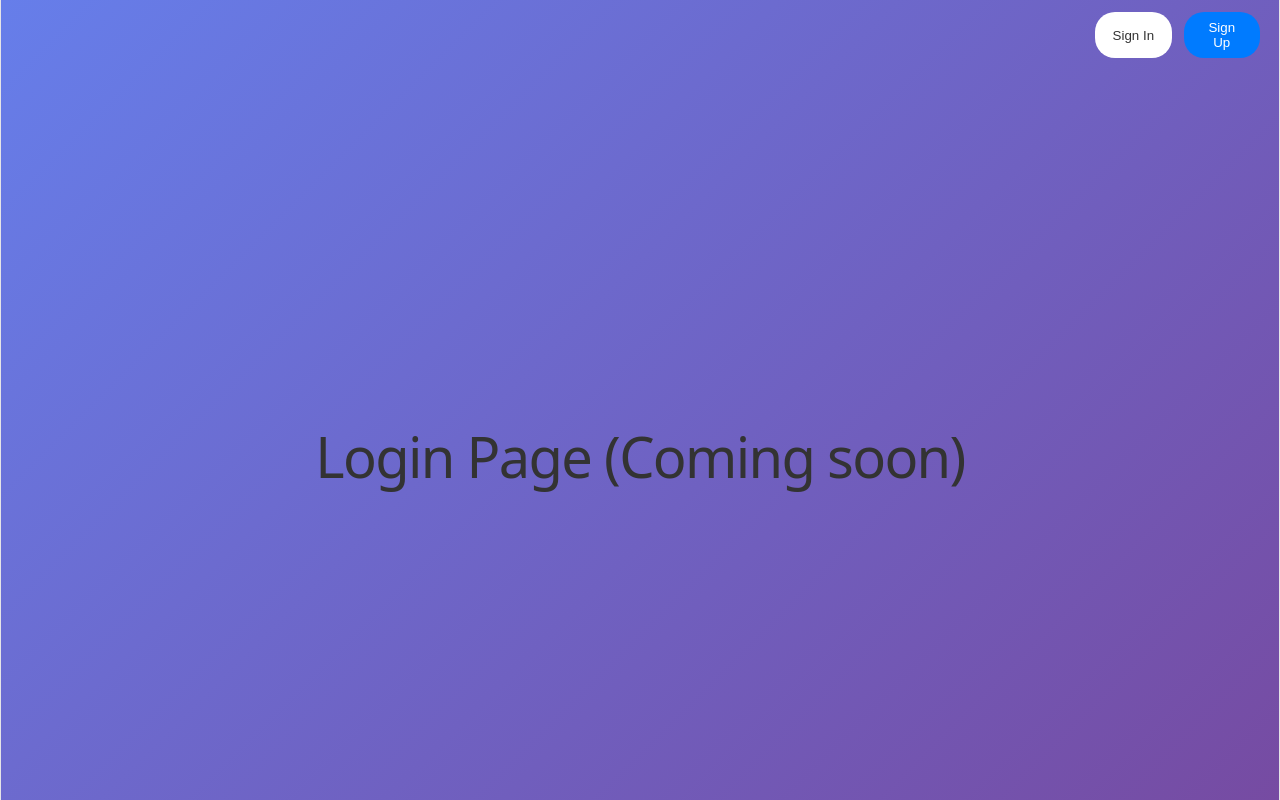
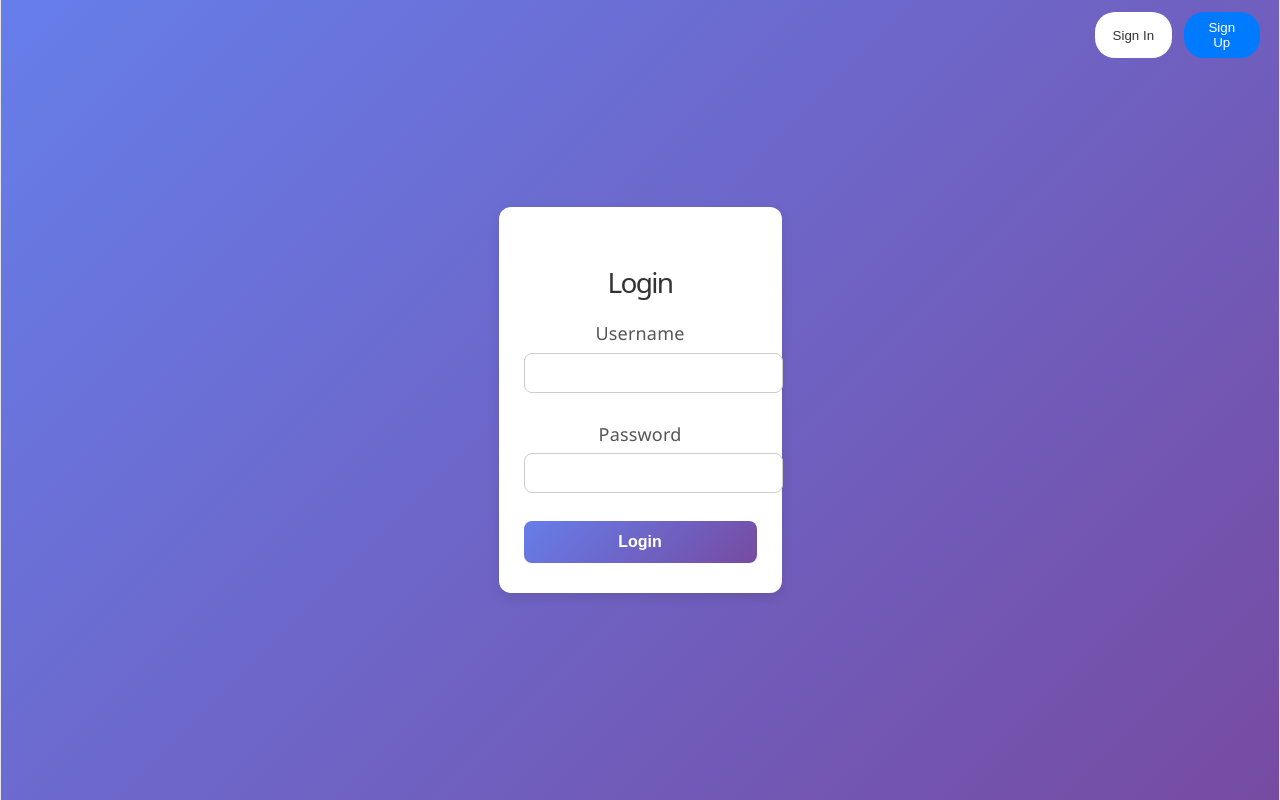
Before and after one commit to jlmp3mp44/Travel_Explorer_front, a React app: page /login in a window 1280 px wide. Built offline with nearby package versions, Linux system fonts and the light colour scheme; the HTML template or start-up script is replaced by a standard one.

Commit message:
add sign in

```diff
--- a/src/App.jsx
+++ b/src/App.jsx
@@ -1,4 +1,6 @@
 import { BrowserRouter as Router, Routes, Route } from "react-router-dom";
+import { AuthProvider } from "./context/AuthContext";
+
 import Navbar from "./components/NavBar.jsx";
 import Home from "./pages/Home";
 import Trip from "./pages/Trip";
@@ -9,8 +11,9 @@ import Login from "./pages/Login";
 
 function App() {
   return (
+    <AuthProvider>
       <Router>
-      <Navbar /> {/* Navbar на всіх сторінках */}
+        <Navbar />
 
         <Routes>
           <Route path="/" element={<Home />} />
@@ -21,6 +24,7 @@ function App() {
           <Route path="/login" element={<Login />} />
         </Routes>
       </Router>
+    </AuthProvider>
   );
 }
 
--- /dev/null
+++ b/src/components/Login.css
@@ -0,0 +1,89 @@
+.login-container {
+  max-width: 400px;
+  margin: 60px auto;
+  padding: 30px 25px;
+  background-color: #ffffff;
+  border-radius: 12px;
+  box-shadow: 0 4px 12px rgba(0, 0, 0, 0.1);
+  font-family: 'Segoe UI', Tahoma, Geneva, Verdana, sans-serif;
+}
+
+.login-container h1 {
+  text-align: center;
+  margin-bottom: 25px;
+  font-size: 28px;
+  color: #333333;
+}
+
+.form-group {
+  margin-bottom: 18px;
+  display: flex;
+  flex-direction: column;
+}
+
+.form-group label {
+  margin-bottom: 6px;
+  font-weight: 500;
+  color: #555555;
+}
+
+.form-group input {
+  padding: 10px 12px;
+  border: 1px solid #cccccc;
+  border-radius: 8px;
+  font-size: 16px;
+  transition: border-color 0.2s;
+}
+
+.form-group input:focus {
+  border-color: #007bff;
+  outline: none;
+}
+
+button[type="submit"] {
+  width: 100%;
+  padding: 12px;
+  background-color: #007bff;
+  color: #ffffff;
+  font-size: 16px;
+  font-weight: 600;
+  border: none;
+  border-radius: 8px;
+  cursor: pointer;
+  transition: background-color 0.2s;
+}
+
+button[type="submit"]:hover {
+  background-color: #0056b3;
+}
+
+button[type="submit"]:disabled {
+  background-color: #9ec5fe;
+  cursor: not-allowed;
+}
+
+.error {
+  color: #d93025;
+  margin-top: 10px;
+  font-size: 14px;
+  text-align: center;
+}
+
+.success {
+  color: #0f9d58;
+  margin-top: 10px;
+  font-size: 14px;
+  text-align: center;
+}
+
+/* Responsive */
+@media (max-width: 500px) {
+  .login-container {
+    margin: 30px 15px;
+    padding: 20px 15px;
+  }
+
+  .login-container h1 {
+    font-size: 24px;
+  }
+}
--- a/src/components/NavBar.css
+++ b/src/components/NavBar.css
@@ -46,3 +46,22 @@
 .sign-up-btn:hover {
   background: #0056b3;
 }
+.username {
+  font-weight: 600;
+  color: #333;
+  align-self: center;
+}
+
+.logout-btn {
+  padding: 8px 16px;
+  border-radius: 20px;
+  border: none;
+  cursor: pointer;
+  background: #dc3545;
+  color: white;
+  font-weight: 500;
+}
+
+.logout-btn:hover {
+  background: #b02a37;
+}
--- a/src/components/NavBar.jsx
+++ b/src/components/NavBar.jsx
@@ -1,25 +1,36 @@
 import { useNavigate } from "react-router-dom";
+import { useAuth } from "../context/AuthContext";
 import "../components/Navbar.css";
 
 function Navbar() {
   const navigate = useNavigate();
+  const { username, loading, logout } = useAuth();
+
+  const handleLogout = () => {
+    logout();
+    navigate("/");
+  };
 
   return (
     <div className="navbar">
       <div className="nav-right">
-        <button
-          className="sign-in-btn"
-          onClick={() => navigate("/login")}
-        >
-          Sign In
-        </button>
-
-        <button
-          className="sign-up-btn"
-          onClick={() => navigate("/register")}
-        >
-          Sign Up
-        </button>
+        {loading ? null : username ? (
+          <>
+            <span className="username">{username}</span>
+            <button className="logout-btn" onClick={handleLogout}>
+              Sign Out
+            </button>
+          </>
+        ) : (
+          <>
+            <button className="sign-in-btn" onClick={() => navigate("/login")}>
+              Sign In
+            </button>
+            <button className="sign-up-btn" onClick={() => navigate("/register")}>
+              Sign Up
+            </button>
+          </>
+        )}
       </div>
     </div>
   );
--- /dev/null
+++ b/src/context/AuthContext.jsx
@@ -0,0 +1,63 @@
+import { createContext, useContext, useState, useEffect } from "react";
+
+const AuthContext = createContext();
+
+export const AuthProvider = ({ children }) => {
+  const [username, setUsername] = useState(null);
+  const [loading, setLoading] = useState(true);
+  const [token, setToken] = useState(localStorage.getItem("jwtToken") || null);
+
+  // Автоматично перевіряємо токен при завантаженні
+  useEffect(() => {
+    const fetchUser = async () => {
+      if (!token) {
+        setLoading(false);
+        return;
+      }
+      try {
+        const res = await fetch("http://localhost:8080/api/username", {
+          headers: {
+            "Authorization": `Bearer ${token}`,
+          },
+        });
+
+        if (!res.ok) {
+          setUsername(null);
+          setToken(null);
+          localStorage.removeItem("jwtToken");
+        } else {
+          const data = await res.text();
+          setUsername(data);
+        }
+      } catch (e) {
+        setUsername(null);
+        setToken(null);
+        localStorage.removeItem("jwtToken");
+      } finally {
+        setLoading(false);
+      }
+    };
+
+    fetchUser();
+  }, [token]);
+
+  const login = (jwt, username) => {
+    setToken(jwt);
+    localStorage.setItem("jwtToken", jwt);
+    setUsername(username);
+  };
+
+  const logout = () => {
+    setUsername(null);
+    setToken(null);
+    localStorage.removeItem("jwtToken");
+  };
+
+  return (
+    <AuthContext.Provider value={{ username, setUsername, login, logout, token, loading }}>
+      {children}
+    </AuthContext.Provider>
+  );
+};
+
+export const useAuth = () => useContext(AuthContext);
--- a/src/pages/Login.jsx
+++ b/src/pages/Login.jsx
@@ -1,7 +1,77 @@
+import { useState } from "react";
+import { useNavigate } from "react-router-dom";
+import { useAuth } from "../context/AuthContext";
+import "../components/Login.css";
+
 function Login() {
+  const navigate = useNavigate();
+  const { login } = useAuth(); // використовуємо login з контексту
+
+  const [usernameInput, setUsernameInput] = useState("");
+  const [password, setPassword] = useState("");
+  const [error, setError] = useState("");
+  const [loading, setLoading] = useState(false);
+
+  const handleSubmit = async (e) => {
+    e.preventDefault();
+    setError("");
+    setLoading(true);
+
+    try {
+      const response = await fetch("http://localhost:8080/api/auth/signin", {
+        method: "POST",
+        headers: { "Content-Type": "application/json" },
+        body: JSON.stringify({
+          username: usernameInput,
+          password,
+        }),
+      });
+
+      if (!response.ok) {
+        const data = await response.json();
+        throw new Error(data.message || "Login failed");
+      }
+
+      const data = await response.json();
+      // зберігаємо токен і username у контексті
+      login(data.token, data.username);
+      navigate("/");
+    } catch (err) {
+      setError(err.message || "Something went wrong");
+    } finally {
+      setLoading(false);
+    }
+  };
+
   return (
-    <div style={{ textAlign: "center", marginTop: "100px" }}>
-      <h1>Login Page (Coming soon)</h1>
+    <div className="login-container">
+      <h1>Login</h1>
+      <form onSubmit={handleSubmit}>
+        <div className="form-group">
+          <label>Username</label>
+          <input
+            type="text"
+            value={usernameInput}
+            onChange={(e) => setUsernameInput(e.target.value)}
+            required
+          />
+        </div>
+
+        <div className="form-group">
+          <label>Password</label>
+          <input
+            type="password"
+            value={password}
+            onChange={(e) => setPassword(e.target.value)}
+            required
+          />
+        </div>
+
+        <button type="submit" disabled={loading}>
+          {loading ? "Logging in..." : "Login"}
+        </button>
+      </form>
+      {error && <div className="error">{error}</div>}
     </div>
   );
 }
```
Lines whose indentation alone changed are shown as unchanged.
